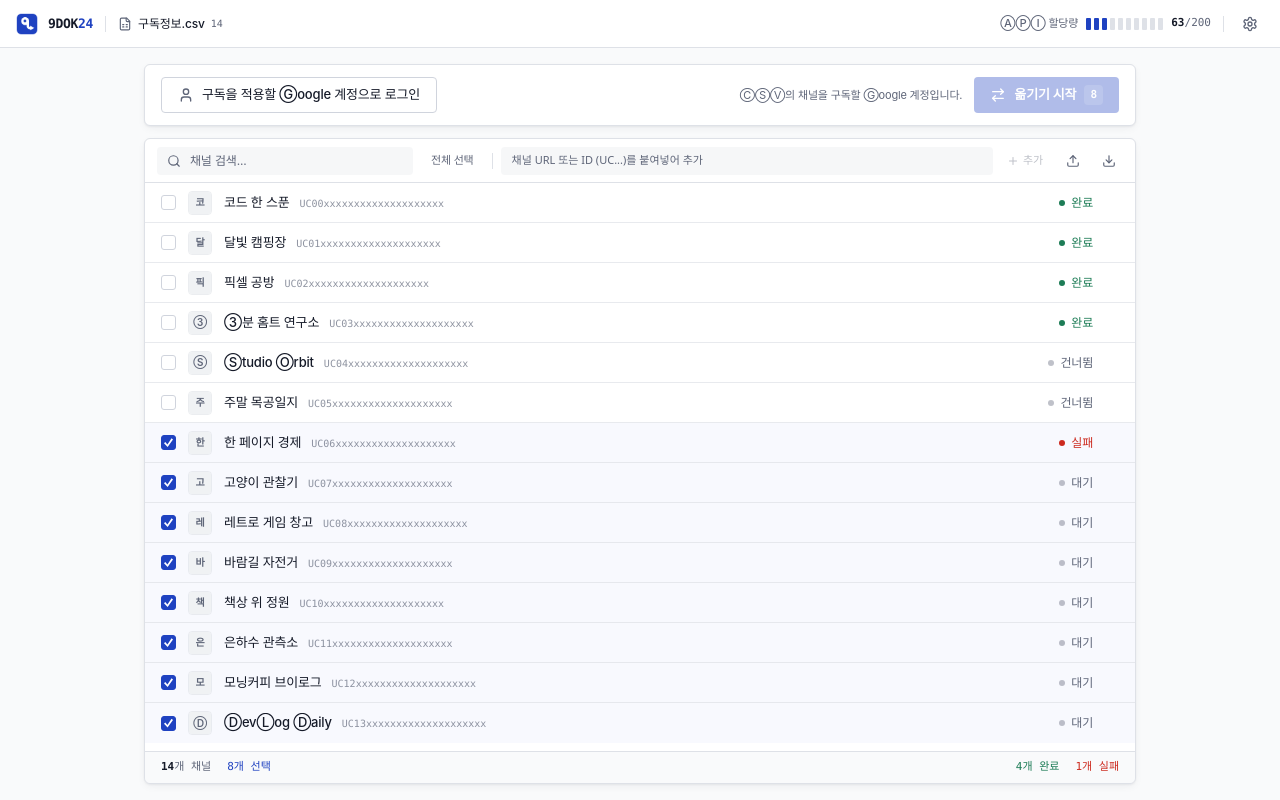
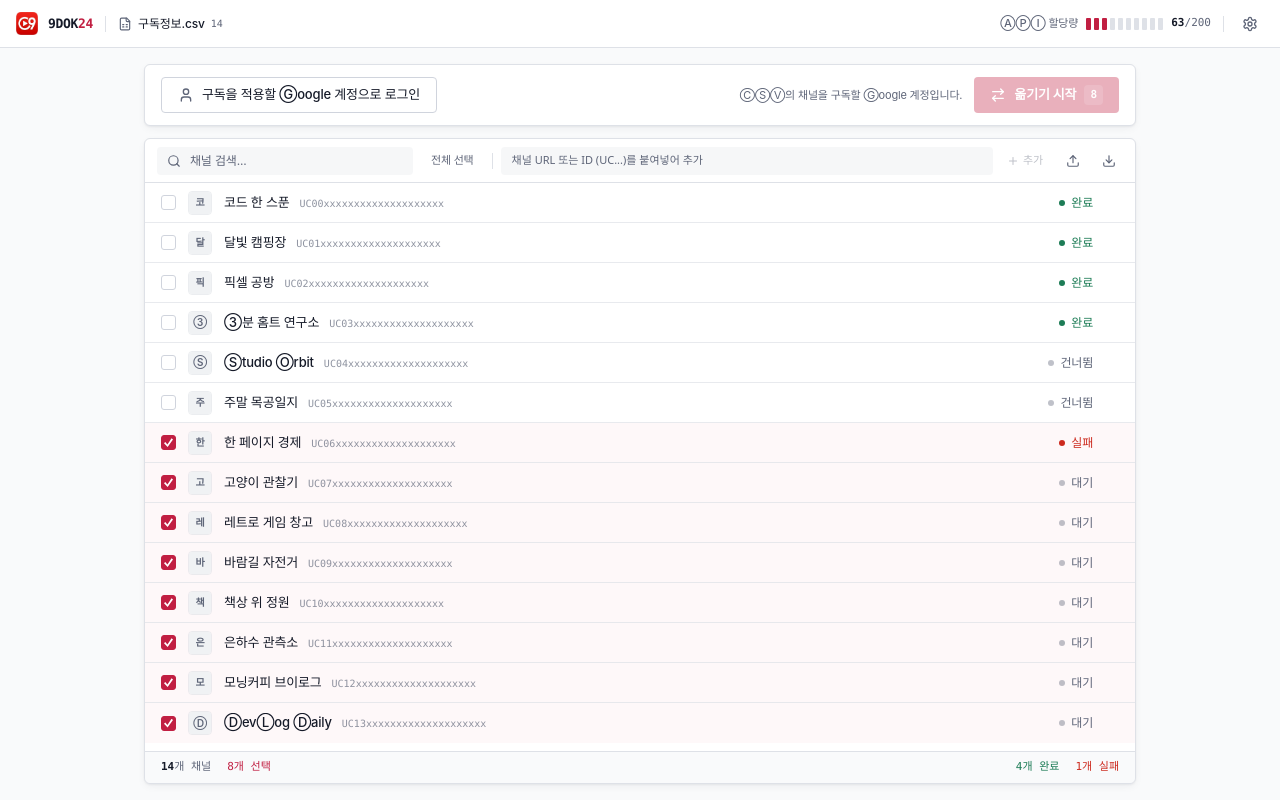
Before and after one commit to imhyuk10/9dok24, a React (Vite) app: page / in a window 1280 px wide. Built offline with nearby package versions, Linux system fonts and the light colour scheme; a web font is replaced by a local one.

Commit message:
fix: restore original key logo and rose brand color

```diff
--- a/public/splash.html
+++ b/public/splash.html
@@ -24,7 +24,7 @@ body {
   font-size: 22px; font-weight: 700; letter-spacing: -0.5px;
   color: #14181f;
 }
-.brand span { color: #1F42C1; }
+.brand span { color: #c81e50; }
 
 .loader {
   margin-top: 30px;
@@ -34,7 +34,7 @@ body {
 }
 .loader-bar {
   width: 40%; height: 100%;
-  background: #1F42C1;
+  background: #c81e50;
   border-radius: 2px;
   animation: slide 1.1s cubic-bezier(0.4, 0, 0.2, 1) infinite;
 }
--- a/src/index.css
+++ b/src/index.css
@@ -22,7 +22,7 @@
     --popover: 0 0% 100%;
     --popover-foreground: 224 30% 12%;
 
-    --primary: 227 72% 44%;
+    --primary: 347 72% 44%;
     --primary-foreground: 0 0% 100%;
 
     --secondary: 220 16% 95%;
@@ -31,8 +31,8 @@
     --muted: 220 16% 94%;
     --muted-foreground: 224 12% 42%;
 
-    --accent: 227 72% 96%;
-    --accent-foreground: 227 72% 36%;
+    --accent: 347 72% 96%;
+    --accent-foreground: 347 72% 36%;
 
     --destructive: 4 74% 46%;
     --destructive-foreground: 0 0% 100%;
@@ -45,18 +45,18 @@
 
     --border: 220 16% 89%;
     --input: 220 16% 84%;
-    --ring: 227 72% 50%;
+    --ring: 347 72% 50%;
 
     --radius: 0.375rem;
 
     --sidebar-background: 216 24% 98%;
     --sidebar-foreground: 224 16% 32%;
-    --sidebar-primary: 227 72% 44%;
+    --sidebar-primary: 347 72% 44%;
     --sidebar-primary-foreground: 0 0% 100%;
-    --sidebar-accent: 227 72% 96%;
-    --sidebar-accent-foreground: 227 72% 36%;
+    --sidebar-accent: 347 72% 96%;
+    --sidebar-accent-foreground: 347 72% 36%;
     --sidebar-border: 220 16% 89%;
-    --sidebar-ring: 227 72% 50%;
+    --sidebar-ring: 347 72% 50%;
 
     --shadow-sm: 0 1px 2px 0 hsl(224 30% 12% / 0.05);
     --shadow-md: 0 1px 2px 0 hsl(224 30% 12% / 0.05), 0 3px 10px -2px hsl(224 30% 12% / 0.07);
@@ -73,7 +73,7 @@
     --popover: 224 20% 11%;
     --popover-foreground: 220 20% 92%;
 
-    --primary: 227 85% 69%;
+    --primary: 347 85% 69%;
     --primary-foreground: 224 30% 10%;
 
     --secondary: 224 16% 16%;
@@ -82,8 +82,8 @@
     --muted: 224 16% 17%;
     --muted-foreground: 220 12% 60%;
 
-    --accent: 227 50% 20%;
-    --accent-foreground: 227 80% 80%;
+    --accent: 347 50% 20%;
+    --accent-foreground: 347 80% 80%;
 
     --destructive: 4 80% 62%;
     --destructive-foreground: 224 30% 10%;
@@ -96,16 +96,16 @@
 
     --border: 224 14% 19%;
     --input: 224 14% 24%;
-    --ring: 227 85% 69%;
+    --ring: 347 85% 69%;
 
     --sidebar-background: 224 22% 8%;
     --sidebar-foreground: 220 14% 72%;
-    --sidebar-primary: 227 85% 69%;
+    --sidebar-primary: 347 85% 69%;
     --sidebar-primary-foreground: 224 30% 10%;
-    --sidebar-accent: 227 50% 20%;
-    --sidebar-accent-foreground: 227 80% 80%;
+    --sidebar-accent: 347 50% 20%;
+    --sidebar-accent-foreground: 347 80% 80%;
     --sidebar-border: 224 14% 19%;
-    --sidebar-ring: 227 85% 69%;
+    --sidebar-ring: 347 85% 69%;
 
     --shadow-sm: 0 1px 2px 0 hsl(0 0% 0% / 0.35);
     --shadow-md: 0 1px 2px 0 hsl(0 0% 0% / 0.3), 0 3px 10px -2px hsl(0 0% 0% / 0.45);
```
Also changed, not shown: public/9dok24_icon.png, public/favicon.svg.
